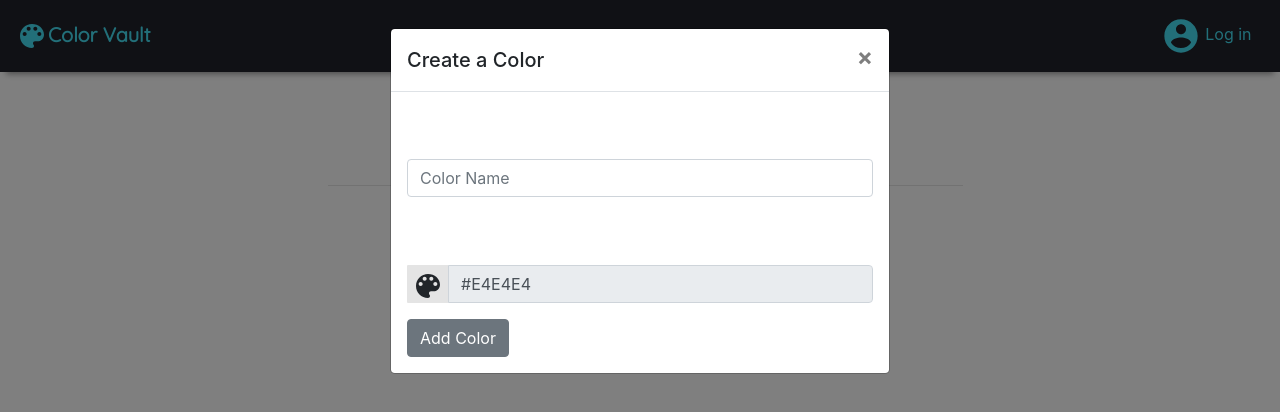
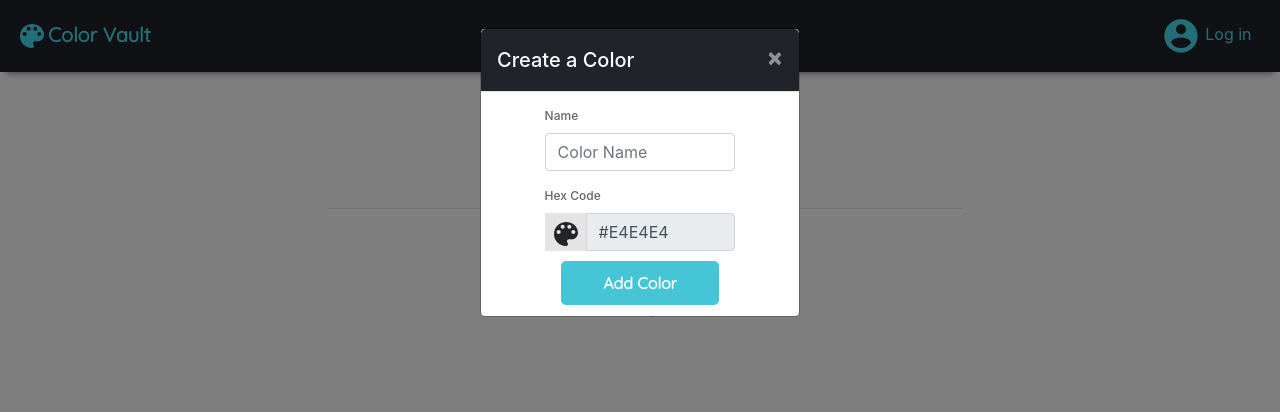
Before and after one commit to Chase00/ColorVault, a React (Create React App) app: page /colors in a window 1280 px wide. Both pictures are taken after a click on the button "Create Color". Shown: the top 412 px of the page. Built offline with nearby package versions, Linux system fonts and the light colour scheme; no server answers.

Commit message:
Color create modal modifications
Theming and positioning changes

```diff
--- a/src/Components/Colors/ColorCreate.js
+++ b/src/Components/Colors/ColorCreate.js
@@ -4,6 +4,7 @@ import './ColorModify.css'
 import { MdColorLens } from 'react-icons/md';
 import { ChromePicker } from 'react-color';
 import APIURL from '../../Helpers/enviroment';
+import '../../App.css';
 
 const ColorCreate = (props) => {
     const [name, setName] = useState('');
@@ -74,23 +75,23 @@ const ColorCreate = (props) => {
         });
 
     return(
-        <Modal isOpen={true} toggle={props.createOff}>
+        <Modal isOpen={true} toggle={props.createOff} style={{width: '25%'}}>
             <ModalHeader toggle={props.createOff}>Create a Color</ModalHeader>
-            <ModalBody>
+            <ModalBody class="form-contents">
             <Form onSubmit={handleSubmit}>
-                <FormGroup>
-                    <Label htmlFor="name"/>
+
+              <Label htmlFor="name">Name</Label>
+                <InputGroup>
                     <Input
                         name="name"
                         placeholder="Color Name"
                         value={name}
                         minLength={1}
                         onChange={(e) => setName(e.target.value)}/>
-                </FormGroup>
-                <FormGroup>
-                    <Label htmlFor="hex"/>
+                    </InputGroup>
+
+                    <Label htmlFor="hex">Hex Code</Label>
                     <InputGroup>
-
                     <InputGroupAddon addonType="prepend">
 
                     <div style={ styles.swatch } onClick={handleClick}><MdColorLens size={32}/></div>
@@ -110,8 +111,9 @@ const ColorCreate = (props) => {
                         maxLength={7}
                         onChange={(e) => setHex(e.target.value)} />
                     </InputGroup>
-                </FormGroup>
-                <Button type="submit">Add Color</Button>
+                <div class="actions">
+                <button class="button-main" type="submit">Add Color</button>
+                </div>
             </Form>
             </ModalBody>
         </Modal>
--- a/src/Components/Colors/ColorModify.css
+++ b/src/Components/Colors/ColorModify.css
@@ -1,5 +1,5 @@
 .actions {
-    padding: 2%;
+    padding: 3%;
     text-align: center;
 }
 
@@ -14,3 +14,24 @@ button.btn.btn-secondary.create {
 button.btn.btn-secondary.create:hover {
     background-color: rgb(64, 152, 163);
 }
+
+div.modal-header {
+    background-color: #20232a;
+    color: white;
+}
+
+button.close {
+    color: white;
+}
+
+button.close:hover {
+    color: white;
+}
+
+form.button {
+    text-align: center;
+}
+
+div.modal-body {
+    padding: 0% 20% 0 20%;
+}
```
